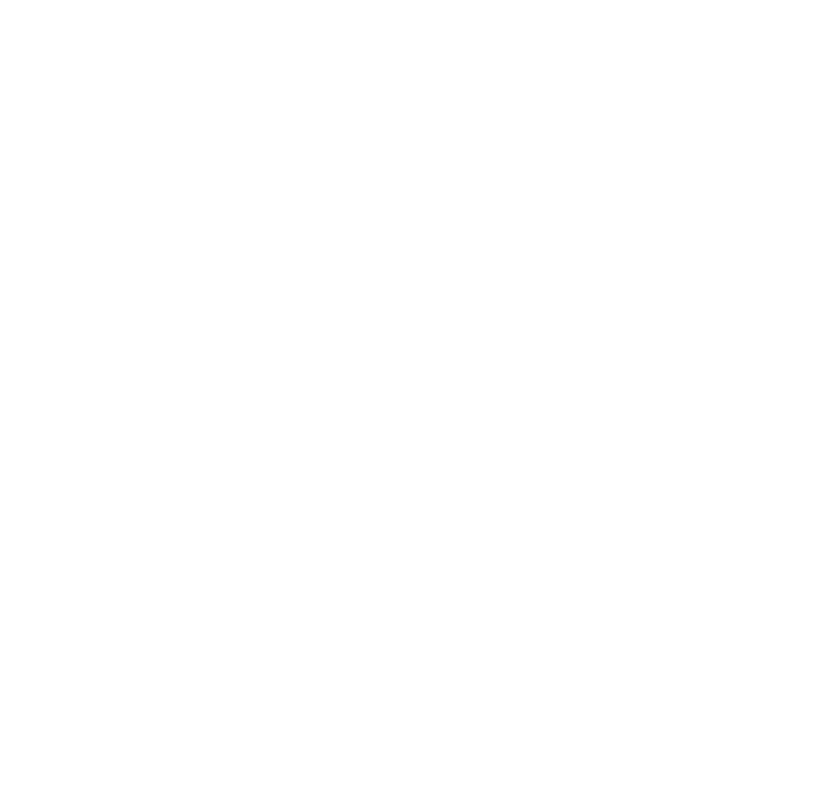
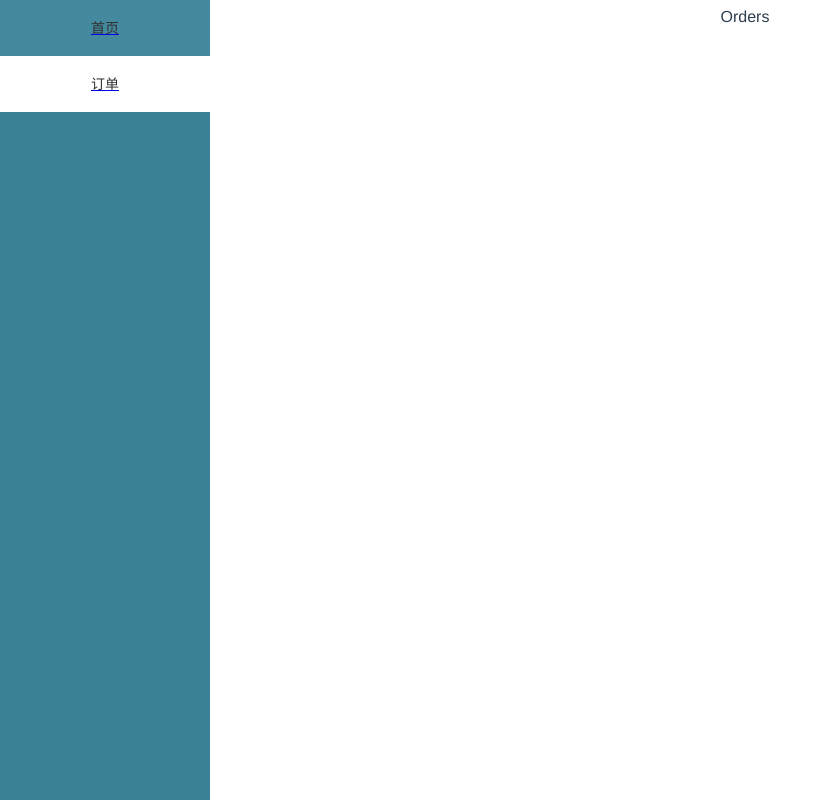
Before and after one commit to nerds-odd-e/attd-v2, a Vue app in the folder frontend/: page /orders in a window 1280 px wide. Shown: the whole page, without its empty margins (0-832 px from the left). Built offline with nearby package versions, Linux system fonts and the light colour scheme.

Commit message:
:sparkles: add orders menu

```diff
--- a/frontend/src/layout/components/Sidebar/index.vue
+++ b/frontend/src/layout/components/Sidebar/index.vue
@@ -23,9 +23,14 @@
   data: () => {
     return {
       menuRouters: [{
-        path: '',
+        path: 'home',
         meta: {
           title: '首页'
+        }
+      }, {
+        path: 'orders',
+        meta: {
+          title: '订单'
         }
       }]
     }
--- a/frontend/src/router/index.js
+++ b/frontend/src/router/index.js
@@ -14,11 +14,22 @@
     {
       path: '/home',
       component: Layout,
-      redirect: 'dashboard',
+      redirect: 'home',
       children: [
         {
-          path: '/dashboard',
-          component: () => import('@/views/welcome')
+          path: '/home',
+          component: () => import('@/views/home')
+        }
+      ]
+    },
+    {
+      path: '/orders',
+      component: Layout,
+      redirect: 'orders',
+      children: [
+        {
+          path: '/orders',
+          component: () => import('@/views/orders')
         }
       ]
     }
--- /dev/null
+++ b/frontend/src/views/orders.vue
@@ -0,0 +1,8 @@
+<template lang="pug">
+  div Orders
+</template>
+
+<script>
+export default {
+}
+</script>
```
Also changed, not shown: frontend/src/views/home.vue (renamed from frontend/src/views/welcome.vue).
